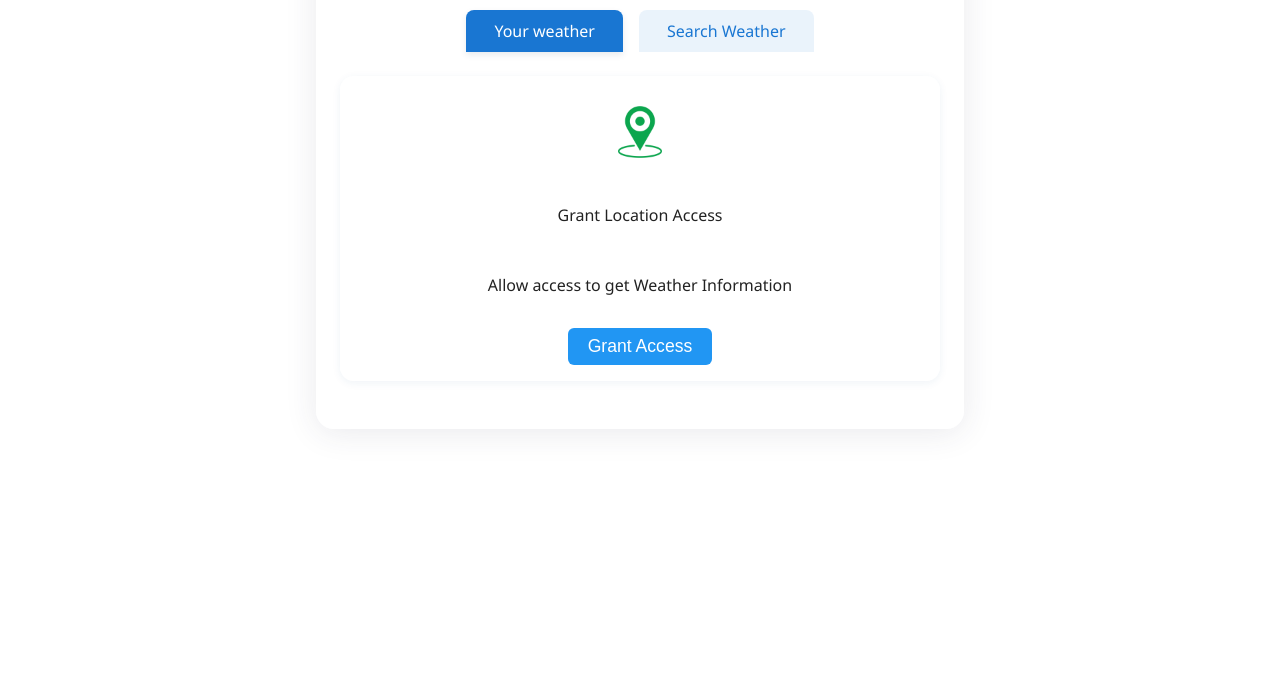
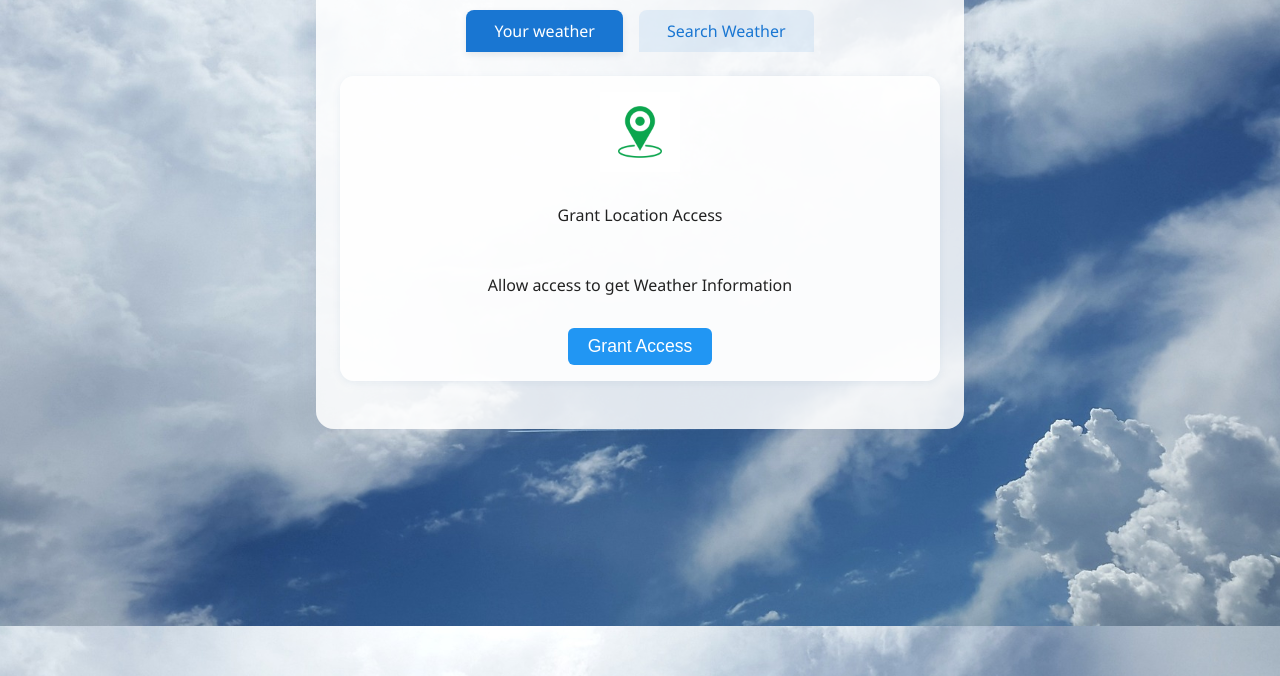
Before and after one commit to AbhiDevp151/weather-app, a plain HTML site: page index.html in a window 1280 px wide. Shown: the part 174-850 px from the top of the page. Drawn offline with Linux system fonts and the light colour scheme; files whose address does not match are found by name.

Commit message:
Update style.css

```diff
--- a/style.css
+++ b/style.css
@@ -3,7 +3,7 @@ body {
     padding: 0;
     font-family: 'Segoe UI', Arial, sans-serif;
     min-height: 100vh;
-    background: url('./assets/back.jpg') no-repeat center center fixed;
+    background: url('back.jpg') no-repeat center center fixed;
     background-size: cover;
     background-blend-mode: lighten;
     color: #222;
@@ -238,4 +238,5 @@ h1 {
 .parameter-container.active {
     display: flex;
     flex-direction: row; /* <-- THIS IS THE FIX */
+
 }
```
